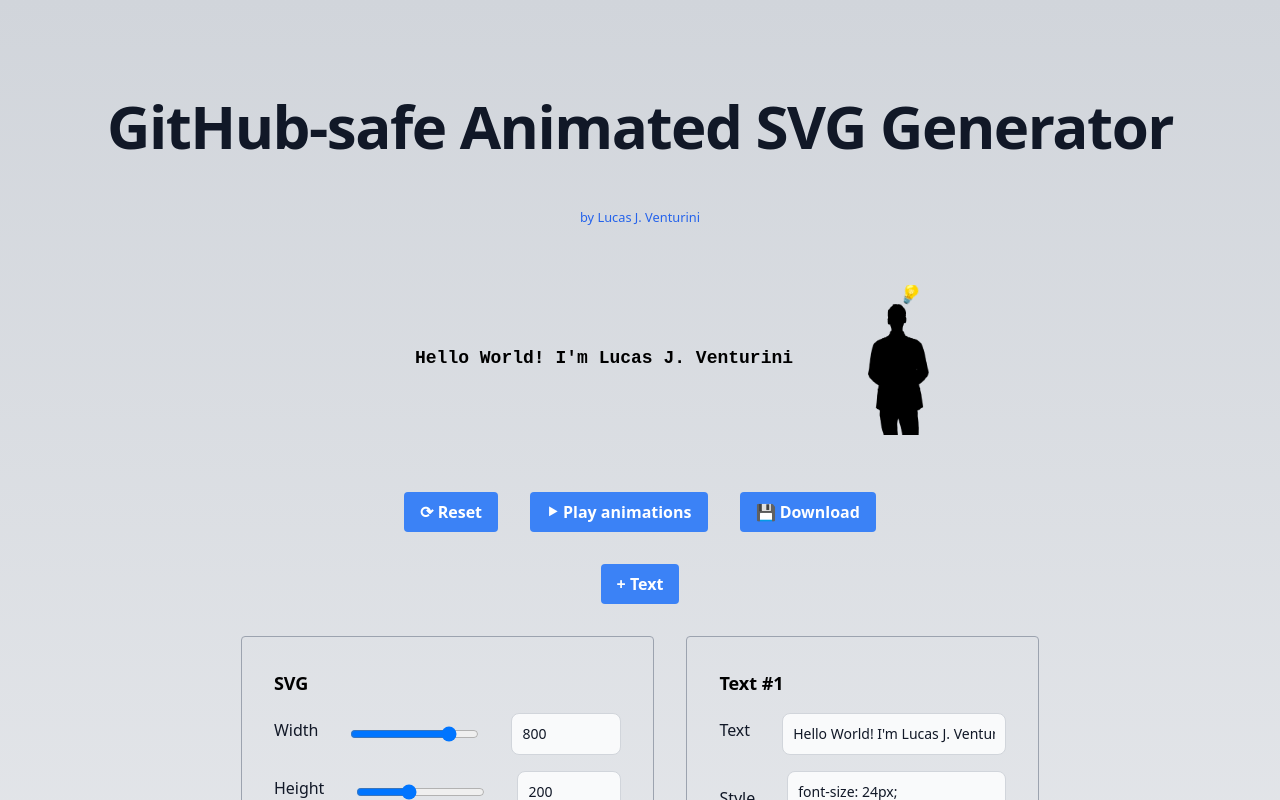
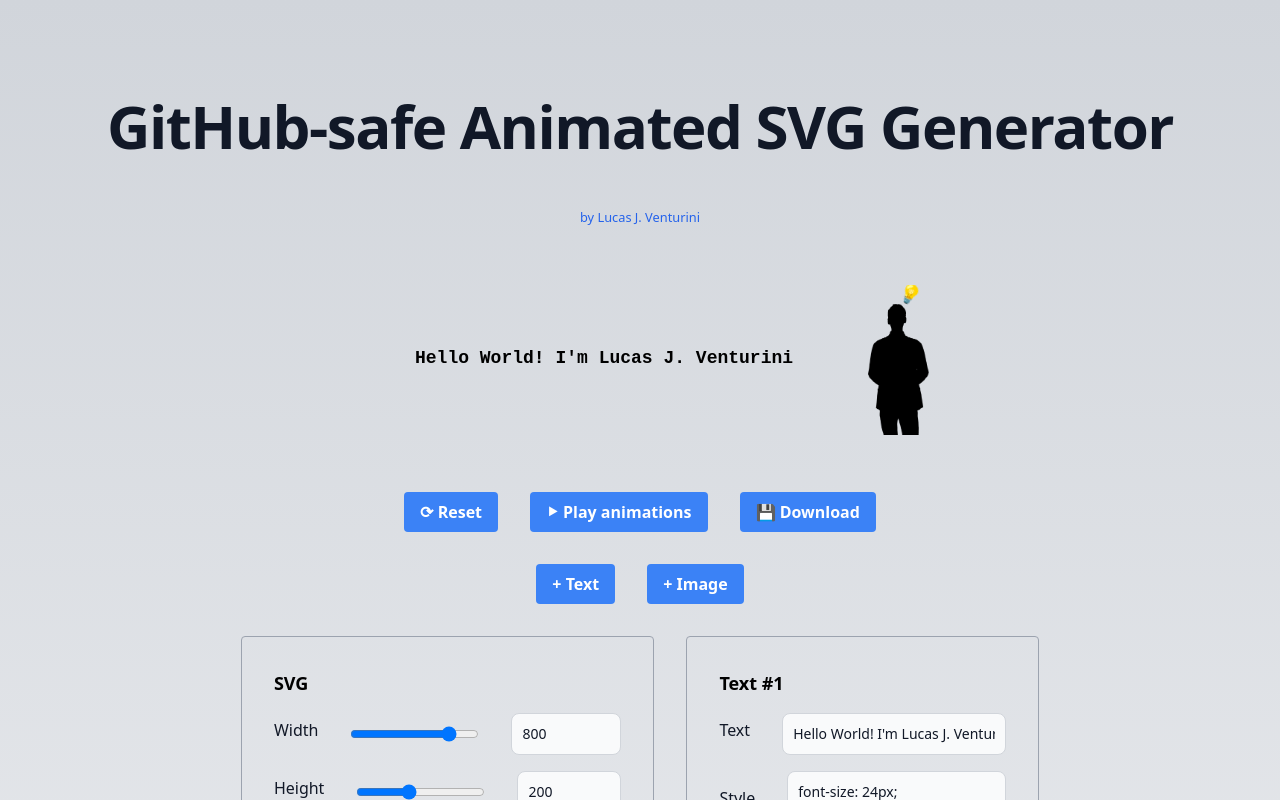
Before and after one commit to difuoan/git-banner-generator, a Next.js app: page / in a window 1280 px wide. Shown: the top 800 px of the page. Built offline with nearby package versions, Linux system fonts and the light colour scheme.

Commit message:
added ability to add image elements

```diff
--- a/src/pages/index.tsx
+++ b/src/pages/index.tsx
@@ -58,6 +58,17 @@ export default function Home() {
     ]);
     setElementIndex(elementIndex + 1);
   };
+  const addImg = () => {
+    setElements([
+      ...elements,
+      {
+        index: elementIndex,
+        src: "",
+        style: "",
+      },
+    ]);
+    setElementIndex(elementIndex + 1);
+  };
   const settings = elements.map((ele, inde) =>
     mapSettingsElement(ele, inde, onElementChange)
   );
@@ -105,6 +116,7 @@ export default function Home() {
       </div>
       <div className={"flex flex-row gap-8"}>
         <Button label="&#43; Text" onClick={addText} />
+        <Button label="&#43; Image" onClick={addImg} />
       </div>
       {/* SETTINGS */}
       <div className="flex flex-row gap-8 flex-wrap content-center justify-center">
```
